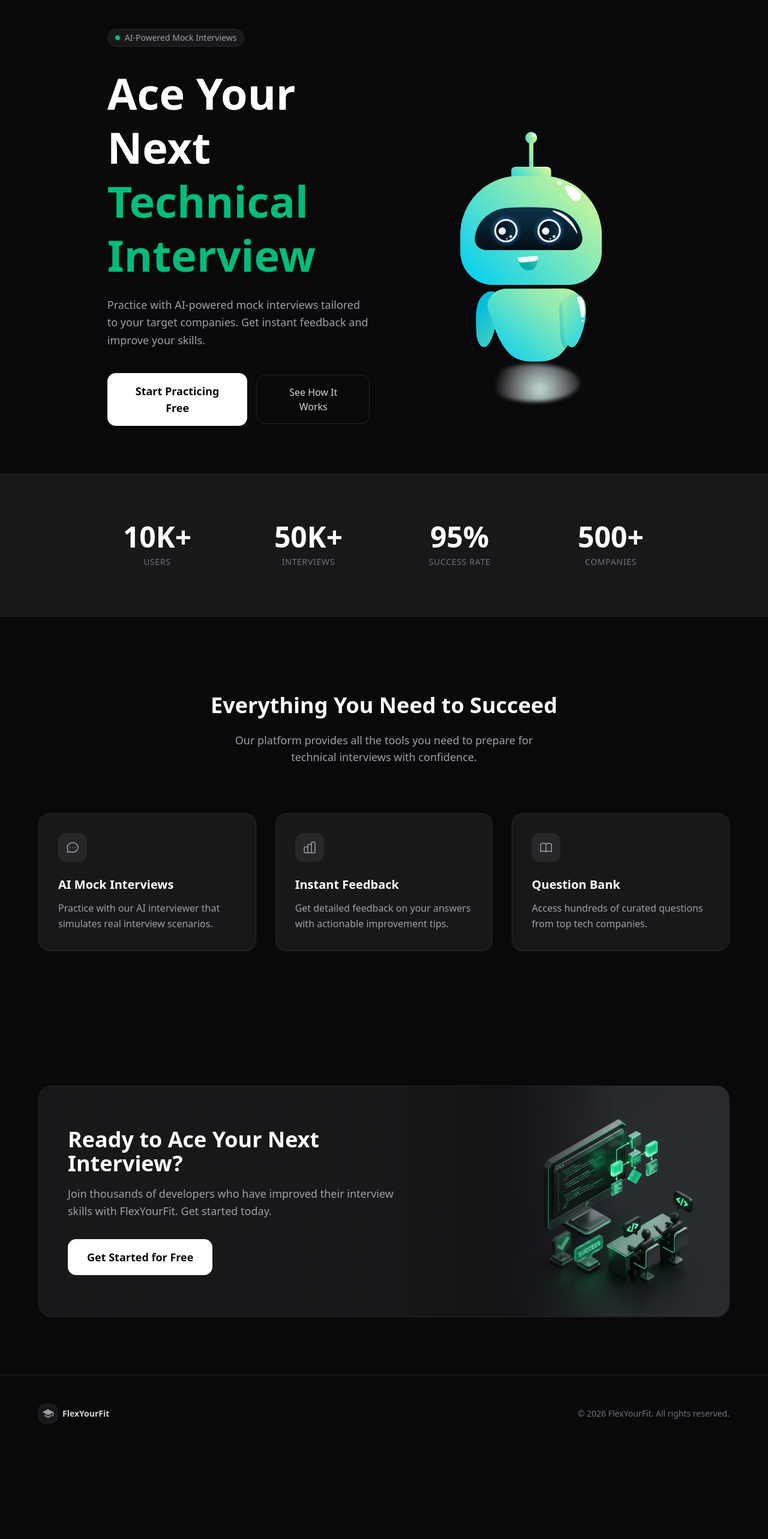
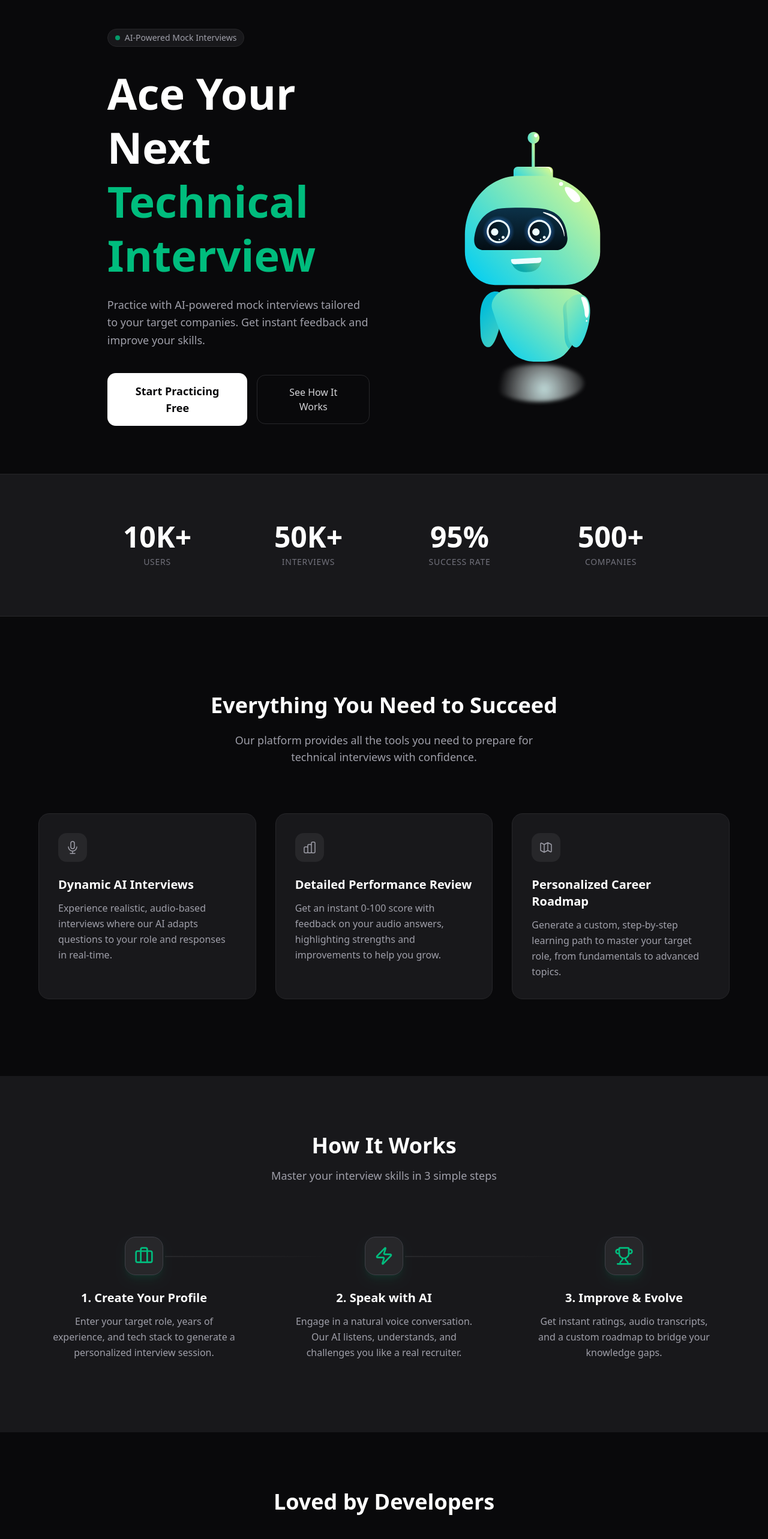
Before and after one commit to raai2005/FlexYourFit, a Next.js app: page / in a window 1280 px wide. Shown: the part 80-2646 px from the top of the page at 60% size. Before the commit the page ends 2501 px from the top, so only its background shows below. Built offline with nearby package versions, Linux system fonts and the light colour scheme; a web font is replaced by a local one.

Commit message:
feat: implement initial homepage with hero, stats, and features sections.

```diff
--- a/app/(root)/page.tsx
+++ b/app/(root)/page.tsx
@@ -1,8 +1,17 @@
+"use client";
+
+import { motion } from "framer-motion";
 import Link from "next/link";
 import Image from "next/image";
 import heroAnimation from '../../public/assets/hero-animation.json';
 import LottieAnim from "../components/LottieAnim";
 import Navbar from "@/components/Navbar";
+import {
+  Briefcase,
+  Zap,
+  Trophy,
+  Star,
+} from "lucide-react";
 // But I need to use multi_replace.
 // Canceling this thought process to switch to multi_replace.
 
@@ -17,23 +26,43 @@ const HomePage = () => {
 
           {/* Left Content */}
           <div className="flex-1 text-left z-10 w-full">
-            <div className="inline-flex items-center gap-2 px-3 py-1 rounded-full border border-zinc-800 bg-zinc-900 text-zinc-400 text-sm mb-8">
+            <motion.div
+                initial={{ opacity: 0, y: 20 }}
+                animate={{ opacity: 1, y: 0 }}
+                transition={{ duration: 0.5 }}
+                className="inline-flex items-center gap-2 px-3 py-1 rounded-full border border-zinc-800 bg-zinc-900 text-zinc-400 text-sm mb-8"
+            >
               <span className="w-2 h-2 rounded-full bg-emerald-500 animate-pulse"></span>
               AI-Powered Mock Interviews
-            </div>
+            </motion.div>
 
-            <h1 className="text-4xl md:text-7xl font-bold text-white mb-6 leading-tight">
+            <motion.h1
+                initial={{ opacity: 0, y: 20 }}
+                animate={{ opacity: 1, y: 0 }}
+                transition={{ duration: 0.5, delay: 0.1 }}
+                className="text-4xl md:text-7xl font-bold text-white mb-6 leading-tight"
+            >
               Ace Your Next
               <br />
               <span className="text-emerald-500">Technical Interview</span>
-            </h1>
+            </motion.h1>
 
-            <p className="text-lg text-zinc-400 max-w-xl mb-10 leading-relaxed">
+            <motion.p
+                initial={{ opacity: 0, y: 20 }}
+                animate={{ opacity: 1, y: 0 }}
+                transition={{ duration: 0.5, delay: 0.2 }}
+                className="text-lg text-zinc-400 max-w-xl mb-10 leading-relaxed"
+            >
               Practice with AI-powered mock interviews tailored to your target
               companies. Get instant feedback and improve your skills.
-            </p>
+            </motion.p>
 
-            <div className="flex flex-col sm:flex-row items-center justify-start gap-4 w-full sm:w-auto">
+            <motion.div
+                initial={{ opacity: 0, y: 20 }}
+                animate={{ opacity: 1, y: 0 }}
+                transition={{ duration: 0.5, delay: 0.3 }}
+                className="flex flex-col sm:flex-row items-center justify-start gap-4 w-full sm:w-auto"
+            >
               <Link
                 href="/sign-up"
                 className="w-full sm:w-auto px-8 py-4 rounded-xl bg-white text-zinc-950 font-bold text-lg hover:bg-zinc-200 transition-all duration-200 text-center"
@@ -46,17 +75,24 @@ const HomePage = () => {
               >
                 See How It Works
               </Link>
-            </div>
+            </motion.div>
           </div>
 
           {/* Right Visual */}
           <div className="flex-1 relative w-full flex justify-center md:justify-end mt-10 md:mt-0">
-             <div className="relative w-full max-w-lg flex items-center justify-center animate-float hover:scale-105 transition-transform duration-500">
+             <motion.div
+                initial={{ opacity: 0, scale: 0.9 }}
+                animate={{ opacity: 1, scale: 1 }}
+                transition={{ duration: 0.7 }}
+                className="relative w-full max-w-lg flex items-center justify-center animate-float"
+             >
                 <LottieAnim animationData={heroAnimation} className="w-full h-auto max-h-[500px]" />
-             </div>
+             </motion.div>
           </div>
         </div>
       </section>
+
+
 
       {/* Stats Section */}
       <section className="py-20 bg-zinc-900 border-y border-zinc-800">
@@ -68,12 +104,19 @@ const HomePage = () => {
               { value: "95%", label: "Success Rate" },
               { value: "500+", label: "Companies" },
             ].map((stat, i) => (
-              <div key={i} className="text-center">
+              <motion.div
+                key={i}
+                initial={{ opacity: 0, y: 20 }}
+                whileInView={{ opacity: 1, y: 0 }}
+                viewport={{ once: true }}
+                transition={{ duration: 0.5, delay: i * 0.1 }}
+                className="text-center"
+              >
                 <div className="text-4xl md:text-5xl font-bold text-white mb-2">
                   {stat.value}
                 </div>
                 <div className="text-sm font-medium text-zinc-500 uppercase tracking-wider">{stat.label}</div>
-              </div>
+              </motion.div>
             ))}
           </div>
         </div>
@@ -82,7 +125,13 @@ const HomePage = () => {
       {/* Features Section */}
       <section id="features" className="py-32 px-6 bg-zinc-950">
         <div className="max-w-6xl mx-auto">
-          <div className="text-center mb-20">
+          <motion.div
+            initial={{ opacity: 0, y: 20 }}
+            whileInView={{ opacity: 1, y: 0 }}
+            viewport={{ once: true }}
+            transition={{ duration: 0.5 }}
+            className="text-center mb-20"
+          >
             <h2 className="text-3xl md:text-4xl font-bold text-white mb-6">
               Everything You Need to Succeed
             </h2>
@@ -90,7 +139,7 @@ const HomePage = () => {
               Our platform provides all the tools you need to prepare for
               technical interviews with confidence.
             </p>
-          </div>
+          </motion.div>
 
           <div className="grid md:grid-cols-3 gap-8">
             {[
@@ -106,13 +155,13 @@ const HomePage = () => {
                       strokeLinecap="round"
                       strokeLinejoin="round"
                       strokeWidth={1.5}
-                      d="M8 12h.01M12 12h.01M16 12h.01M21 12c0 4.418-4.03 8-9 8a9.863 9.863 0 01-4.255-.949L3 20l1.395-3.72C3.512 15.042 3 13.574 3 12c0-4.418 4.03-8 9-8s9 3.582 9 8z"
+                      d="M19 11a7 7 0 01-7 7m0 0a7 7 0 01-7-7m7 7v4m0 0H8m4 0h4m-4-8a3 3 0 01-3-3V5a3 3 0 116 0v6a3 3 0 01-3 3z"
                     />
                   </svg>
                 ),
-                title: "AI Mock Interviews",
+                title: "Dynamic AI Interviews",
                 description:
-                  "Practice with our AI interviewer that simulates real interview scenarios.",
+                  "Experience realistic, audio-based interviews where our AI adapts questions to your role and responses in real-time.",
               },
               {
                 icon: (
@@ -130,9 +179,9 @@ const HomePage = () => {
                     />
                   </svg>
                 ),
-                title: "Instant Feedback",
+                title: "Detailed Performance Review",
                 description:
-                  "Get detailed feedback on your answers with actionable improvement tips.",
+                  "Get an instant 0-100 score with feedback on your audio answers, highlighting strengths and improvements to help you grow.",
               },
               {
                 icon: (
@@ -146,17 +195,21 @@ const HomePage = () => {
                       strokeLinecap="round"
                       strokeLinejoin="round"
                       strokeWidth={1.5}
-                      d="M12 6.253v13m0-13C10.832 5.477 9.246 5 7.5 5S4.168 5.477 3 6.253v13C4.168 18.477 5.754 18 7.5 18s3.332.477 4.5 1.253m0-13C13.168 5.477 14.754 5 16.5 5c1.747 0 3.332.477 4.5 1.253v13C19.832 18.477 18.247 18 16.5 18c-1.746 0-3.332.477-4.5 1.253"
+                      d="M9 20l-5.447-2.724A1 1 0 013 16.382V5.618a1 1 0 011.447-.894L9 7m0 13l6-3m-6 3V7m6 10l4.553 2.276A1 1 0 0021 18.382V7.618a1 1 0 00-.553-.894L15 4m0 13V4m0 0L9 7"
                     />
                   </svg>
                 ),
-                title: "Question Bank",
+                title: "Personalized Career Roadmap",
                 description:
-                  "Access hundreds of curated questions from top tech companies.",
+                  "Generate a custom, step-by-step learning path to master your target role, from fundamentals to advanced topics.",
               },
             ].map((feature, i) => (
-              <div
+              <motion.div
                 key={i}
+                initial={{ opacity: 0, y: 20 }}
+                whileInView={{ opacity: 1, y: 0 }}
+                viewport={{ once: true }}
+                transition={{ duration: 0.5, delay: i * 0.1 }}
                 className="group p-8 rounded-2xl border border-zinc-800 bg-zinc-900 hover:border-zinc-700 transition-all duration-300"
               >
                 <div className="w-12 h-12 rounded-xl bg-zinc-800 flex items-center justify-center text-zinc-400 group-hover:text-white group-hover:bg-emerald-500 transition-all duration-300 mb-6">
@@ -166,16 +219,151 @@ const HomePage = () => {
                   {feature.title}
                 </h3>
                 <p className="text-zinc-400 leading-relaxed">{feature.description}</p>
-              </div>
+              </motion.div>
             ))}
           </div>
+        </div>
+      </section>
+
+      {/* How It Works Section */}
+      <section className="py-24 px-6 bg-zinc-900 relative">
+        <div className="max-w-6xl mx-auto">
+            <div className="text-center mb-16">
+                <h2 className="text-3xl md:text-4xl font-bold text-white mb-4">How It Works</h2>
+                <p className="text-zinc-400 text-lg">Master your interview skills in 3 simple steps</p>
+            </div>
+
+            <div className="grid md:grid-cols-3 gap-12 relative z-10">
+                {[
+                    {
+                        icon: <Briefcase className="w-8 h-8" />,
+                        title: "1. Create Your Profile",
+                        desc: "Enter your target role, years of experience, and tech stack to generate a personalized interview session."
+                    },
+                    {
+                        icon: <Zap className="w-8 h-8" />,
+                        title: "2. Speak with AI",
+                        desc: "Engage in a natural voice conversation. Our AI listens, understands, and challenges you like a real recruiter."
+                    },
+                    {
+                        icon: <Trophy className="w-8 h-8" />,
+                        title: "3. Improve & Evolve",
+                        desc: "Get instant ratings, audio transcripts, and a custom roadmap to bridge your knowledge gaps."
+                    }
+                ].map((step, i) => (
+                    <motion.div
+                        key={i}
+                        initial={{ opacity: 0, y: 20 }}
+                        whileInView={{ opacity: 1, y: 0 }}
+                        viewport={{ once: true }}
+                        transition={{ duration: 0.5, delay: i * 0.2 }}
+                        className="relative flex flex-col items-center text-center p-6"
+                    >
+                        <div className="w-16 h-16 rounded-2xl bg-zinc-800 border border-zinc-700 flex items-center justify-center text-emerald-500 mb-6 shadow-lg shadow-emerald-500/10">
+                            {step.icon}
+                        </div>
+                        <h3 className="text-xl font-bold text-white mb-3">{step.title}</h3>
+                        <p className="text-zinc-400 leading-relaxed">{step.desc}</p>
+
+                        {/* Connector Line (Desktop only) */}
+                        {i < 2 && (
+                            <div className="hidden md:block absolute top-14 left-[60%] w-[80%] h-[2px] bg-gradient-to-r from-zinc-800 to-transparent z-[-1]" />
+                        )}
+                    </motion.div>
+                ))}
+            </div>
+        </div>
+      </section>
+
+      {/* Testimonials Section */}
+      <section className="py-24 px-6 bg-zinc-950">
+          <div className="max-w-6xl mx-auto">
+              <h2 className="text-3xl md:text-4xl font-bold text-center text-white mb-16">Loved by Developers</h2>
+              <div className="grid md:grid-cols-3 gap-8">
+                  {[
+                      {
+                          name: "Sarah Chen",
+                          role: "Software Engineer at Google",
+                          content: "The AI questions were surprisingly accurate to what I faced in my actual interview. It helped me calm my nerves.",
+                          avatar: "SC"
+                      },
+                      {
+                          name: "Michael Ross",
+                          role: "Frontend Dev at Amazon",
+                          content: "Direct feedback on my answers was a game changer. I realized I was rambling too much. Highly recommended!",
+                          avatar: "MR"
+                      },
+                      {
+                          name: "David Kim",
+                          role: "Full Stack Developer",
+                          content: "I used this for a week before my onsite and got the offer. The system design questions were clearer than other platforms.",
+                          avatar: "DK"
+                      }
+                  ].map((t, i) => (
+                      <motion.div
+                        key={i}
+                        initial={{ opacity: 0, scale: 0.95 }}
+                        whileInView={{ opacity: 1, scale: 1 }}
+                        viewport={{ once: true }}
+                        transition={{ duration: 0.5, delay: i * 0.1 }}
+                        className="p-8 rounded-2xl bg-zinc-900 border border-zinc-800 hover:border-zinc-700 transition-colors"
+                      >
+                          <div className="flex items-center gap-1 text-yellow-500 mb-6">
+                              {[1,2,3,4,5].map(star => <Star key={star} className="w-4 h-4 fill-current" />)}
+                          </div>
+                          <p className="text-zinc-300 mb-6 leading-relaxed">"{t.content}"</p>
+                          <div className="flex items-center gap-4">
+                              <div className="w-10 h-10 rounded-full bg-emerald-900/30 flex items-center justify-center text-emerald-500 font-bold text-sm">
+                                  {t.avatar}
+                              </div>
+                              <div>
+                                  <div className="text-white font-medium">{t.name}</div>
+                                  <div className="text-zinc-500 text-sm">{t.role}</div>
+                              </div>
+                          </div>
+                      </motion.div>
+                  ))}
+              </div>
+          </div>
+      </section>
+
+      {/* FAQ Section */}
+      <section className="py-24 px-6 bg-zinc-900">
+        <div className="max-w-3xl mx-auto max-h-full">
+            <h2 className="text-3xl md:text-4xl font-bold text-center text-white mb-12">Frequently Asked Questions</h2>
+            <div className="space-y-4">
+                {[
+                    { q: "Is FlexYourFit free to use?", a: "Yes! We offer a free tier that gives you access to basic mock interviews and feedback. We also have premium plans for unlimited practice." },
+                    { q: "What kind of questions does it ask?", a: "Our AI generates questions based on your specific role (Frontend, Backend, etc.) and experience level, covering algorithms, system design, and behavioral topics." },
+                    { q: "Can I review my past interviews?", a: "Absolutely. All your interview sessions are saved, complete with transcripts and AI feedback, so you can track your progress over time." },
+                    { q: "Is the feedback generated by AI?", a: "Yes, we use advanced Large Language Models (like Gemini) to analyze your responses and provide constructive feedback instantly." }
+                ].map((faq, i) => (
+                    <motion.div
+                        key={i}
+                        initial={{ opacity: 0, x: -20 }}
+                        whileInView={{ opacity: 1, x: 0 }}
+                        viewport={{ once: true }}
+                        transition={{ duration: 0.5, delay: i * 0.1 }}
+                        className="p-6 rounded-2xl bg-zinc-950 border border-zinc-800"
+                    >
+                        <h3 className="text-lg font-semibold text-white mb-2">{faq.q}</h3>
+                        <p className="text-zinc-400">{faq.a}</p>
+                    </motion.div>
+                ))}
+            </div>
         </div>
       </section>
 
       {/* CTA Section */}
       <section className="py-24 px-6 bg-zinc-950">
         <div className="max-w-6xl mx-auto">
-          <div className="relative overflow-hidden rounded-3xl border border-zinc-800 bg-gradient-to-r from-zinc-900 via-zinc-900 to-zinc-950 p-8 md:p-12">
+          <motion.div
+            initial={{ opacity: 0, scale: 0.95 }}
+            whileInView={{ opacity: 1, scale: 1 }}
+            viewport={{ once: true }}
+            transition={{ duration: 0.5 }}
+            className="relative overflow-hidden rounded-3xl border border-zinc-800 bg-gradient-to-r from-zinc-900 via-zinc-900 to-zinc-950 p-8 md:p-12"
+          >
             <div className="flex flex-col md:flex-row items-center justify-between gap-8 relative z-10">
               <div className="max-w-xl text-left">
                 <h2 className="text-3xl md:text-4xl font-bold text-white mb-4">
@@ -208,7 +396,7 @@ const HomePage = () => {
                  />
               </div>
             </div>
-          </div>
+          </motion.div>
         </div>
       </section>
 
--- a/package.json
+++ b/package.json
@@ -19,6 +19,7 @@
     "clsx": "^2.1.1",
     "firebase": "^12.7.0",
     "firebase-admin": "^13.6.0",
+    "framer-motion": "^12.29.0",
     "lodash": "^4.17.23",
     "lottie-react": "^2.4.1",
     "lucide-react": "^0.562.0",
```
Also changed, not shown: 1 other file (tests, documents, lock files or other folders).
